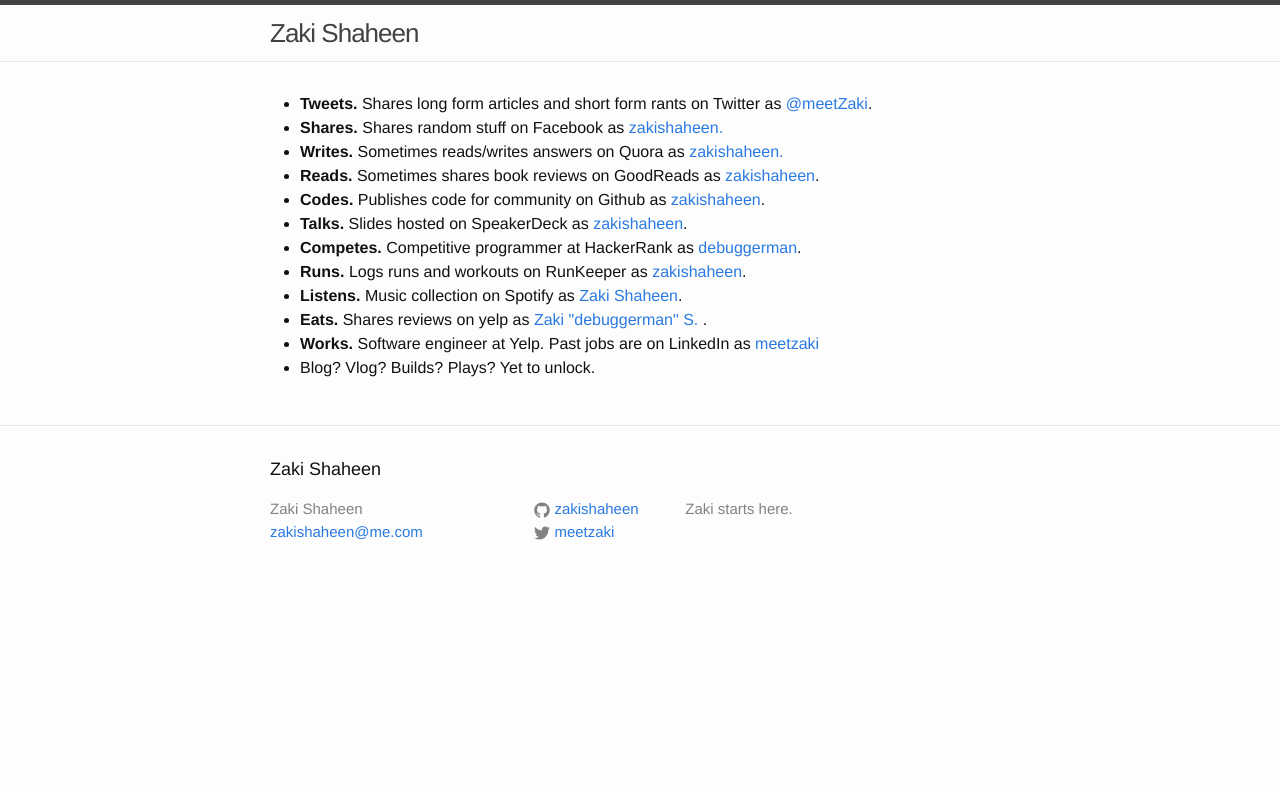
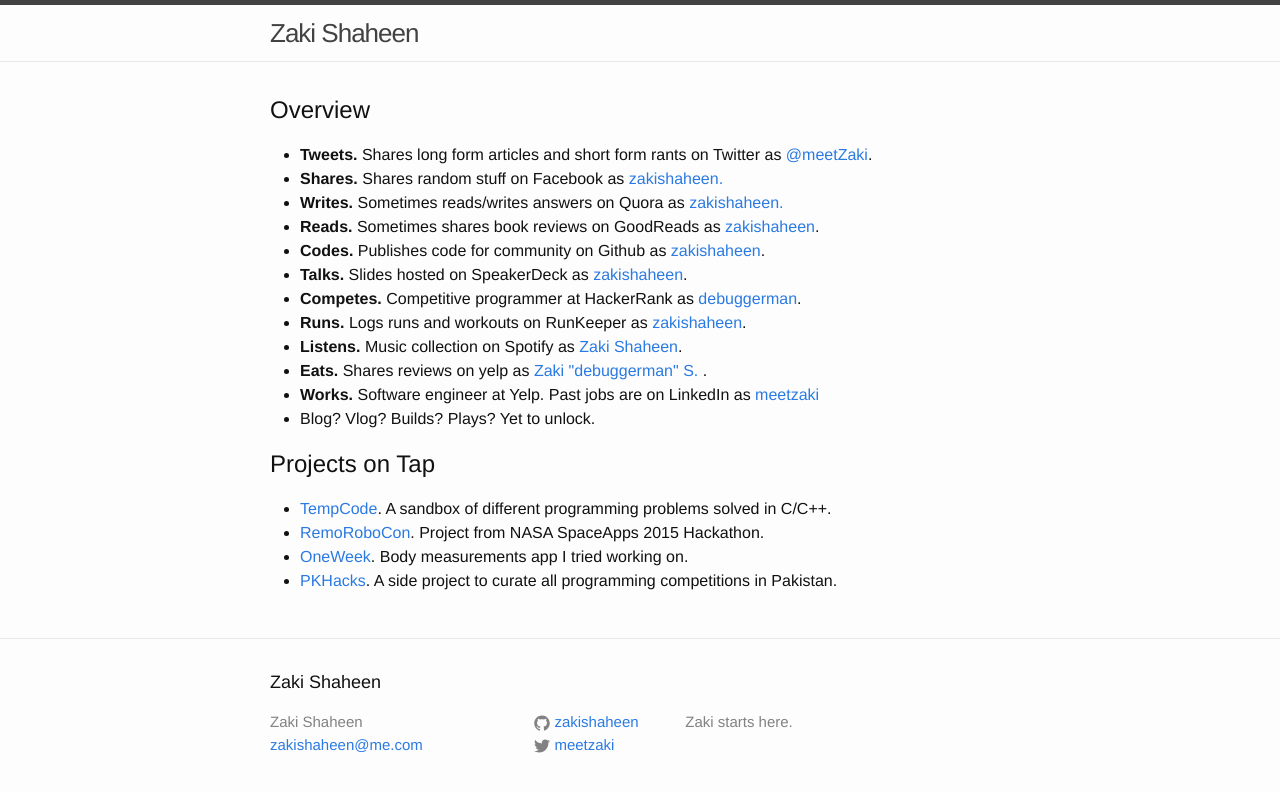
Before and after one commit to fatimasalmanmirza/zakishaheen.github.io, a Jekyll site: the page built from index.html, in a window 1280 px wide. Shown: the top 792 px of the page. Built offline with Jekyll 4.4.1, drawn with Linux system fonts in a browser that asks for light colours.

Commit message:
added projects on tap

```diff
--- a/index.html
+++ b/index.html
@@ -3,6 +3,8 @@
 ---
 
 <div class="home">
+
+  <h2>Overview</h2>
 
   <ul>
     <li><b>Tweets.</b> Shares long form articles and short form rants on Twitter as <a href="http://www.twitter.com/meetzaki">@meetZaki</a>. </li>
@@ -18,4 +20,12 @@
     <li><b>Works.</b> Software engineer at Yelp. Past jobs are on LinkedIn as <a href="https://pk.linkedin.com/in/meetzaki">meetzaki</a></li>
     <li>Blog? Vlog? Builds? Plays? Yet to unlock. </li>
   </ul>
+
+  <h2>Projects on Tap</h2>
+  <ul>
+    <li><a href="http://zakishaheen.github.io/tempcode/">TempCode</a>. A sandbox of different programming problems solved in C/C++.</li>
+    <li><a href="http://zakishaheen.github.io/spaceappsisb-rcc/">RemoRoboCon</a>. Project from NASA SpaceApps 2015 Hackathon.</li>
+    <li><a href="https://github.com/zakishaheen/oneweek-ios">OneWeek</a>. Body measurements app I tried working on. </li>
+    <li><a href="http://zakishaheen.github.io/pkhacks/">PKHacks</a>. A side project to curate all programming competitions in Pakistan. </li>
+  </ul>
 </div>
```
